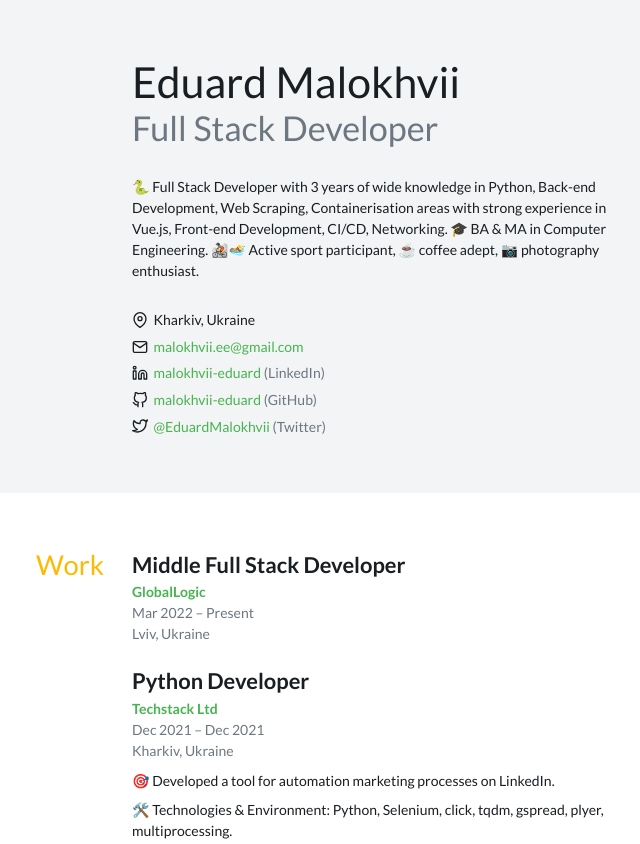
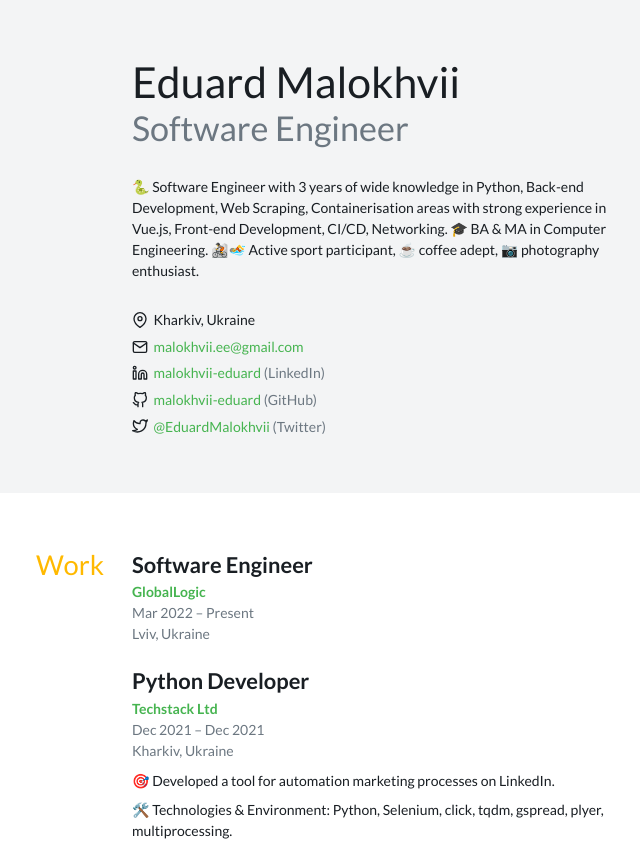
Before and after one commit to malokhvii-eduard/malokhvii-eduard.github.io, a plain HTML site: page index.html in a window 1280 px wide. Shown: the top 844 px of the page, without its empty margins (354-994 px from the left). Drawn offline with Linux system fonts and the light colour scheme.

Commit message:
Deploying to gh-pages from @ malokhvii-eduard/malokhvii-eduard.github.io@9f295995acbe8382e7334cb044a75e7d064f19ee 🚀

```diff
--- a/index.html
+++ b/index.html
@@ -3,7 +3,7 @@
   <head>
     <meta charset="utf-8">
       <title>Eduard Malokhvii</title>
-      <meta name="description" content="🐍 Full Stack Developer with 3 years of wide knowledge in Python, Back-end Development, Web Scraping, Containerisation areas with strong experience in Vue.js, Front-end Development, CI/CD, Networking. 🎓 BA &amp;amp; MA in Computer Engineering. 🚵🏊 Active sport participant, ☕️ coffee adept, 📷 photography enthusiast.">
+      <meta name="description" content="🐍 Software Engineer with 3 years of wide knowledge in Python, Back-end Development, Web Scraping, Containerisation areas with strong experience in Vue.js, Front-end Development, CI/CD, Networking. 🎓 BA &amp;amp; MA in Computer Engineering. 🚵🏊 Active sport participant, ☕️ coffee adept, 📷 photography enthusiast.">
     <meta name="viewport" content="width=device-width, initial-scale=1">
     <link rel="stylesheet" href="https://fonts.googleapis.com/css?family=Lato:400,700&display=swap">
     <style>:root {
@@ -253,10 +253,10 @@ blockquote > * + * {
       <header class="masthead">
         <div>
             <h1>Eduard Malokhvii</h1>
-            <h2>Full Stack Developer</h2>
+            <h2>Software Engineer</h2>
         </div>
           <article>
-            <p>🐍 Full Stack Developer with 3 years of wide knowledge in Python, Back-end Development, Web Scraping, Containerisation areas with strong experience in Vue.js, Front-end Development, CI/CD, Networking. 🎓 BA &amp; MA in Computer Engineering. 🚵🏊 Active sport participant, ☕️ coffee adept, 📷 photography enthusiast.</p>
+            <p>🐍 Software Engineer with 3 years of wide knowledge in Python, Back-end Development, Web Scraping, Containerisation areas with strong experience in Vue.js, Front-end Development, CI/CD, Networking. 🎓 BA &amp; MA in Computer Engineering. 🚵🏊 Active sport participant, ☕️ coffee adept, 📷 photography enthusiast.</p>
           </article>
         <ul class="icon-list">
               <li>
@@ -290,7 +290,7 @@ blockquote > * + * {
         <div class="stack">
             <article>
               <header>
-                <h4>Middle Full Stack Developer</h4>
+                <h4>Software Engineer</h4>
                 <div class="meta">
                   <div>
                     <strong><a href="https://www.linkedin.com/company/globallogic">GlobalLogic</a></strong>
@@ -716,7 +716,7 @@ blockquote > * + * {
                 <ul class="tag-list">
                     <li>Python</li>
                     <li>FastAPI</li>
-                    <li>Flask</li>
+                    <li>Django</li>
                     <li>SQLAlchemy</li>
                     <li>Celery</li>
                     <li>PostgreSQL</li>
```
